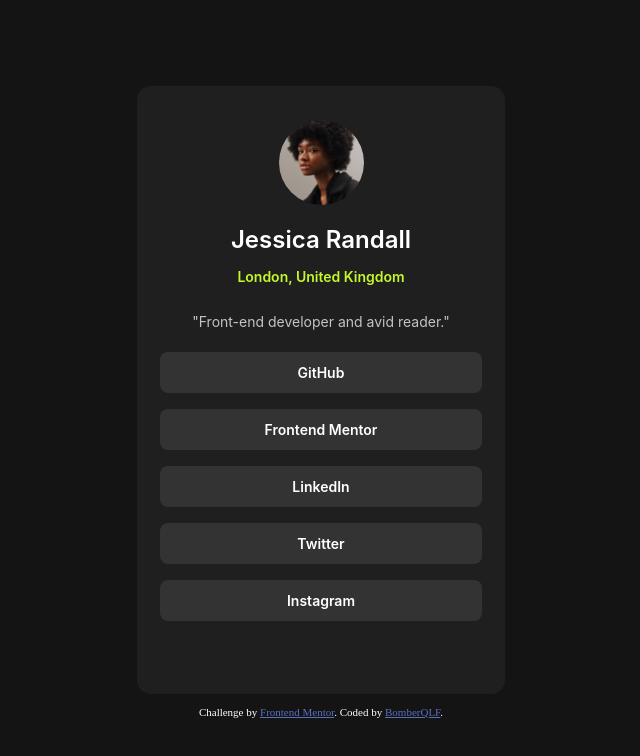
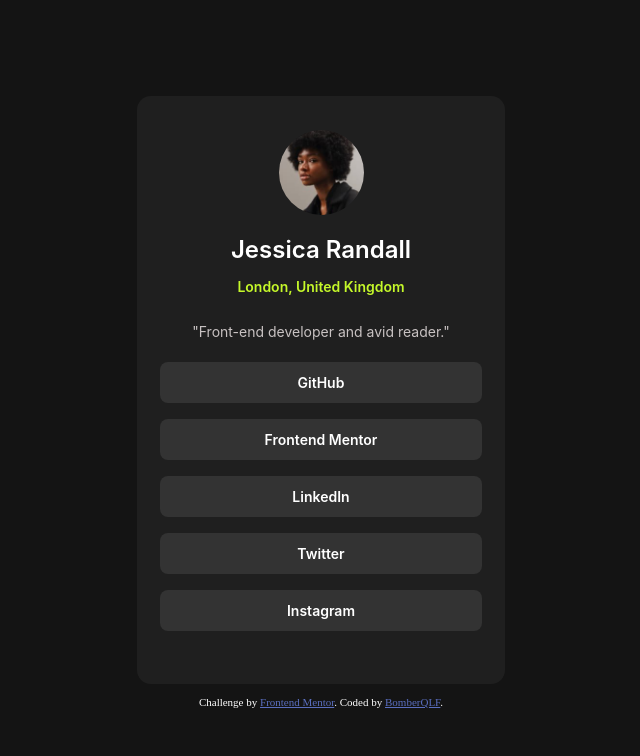
Before and after one commit to BomberQLF/Social-Links, a plain HTML site: page index.html in a window 1280 px wide. Shown: the whole page, without its empty margins (319-959 px from the left). Drawn offline with Linux system fonts and the light colour scheme.

Commit message:
Update style.css

```diff
--- a/style.css
+++ b/style.css
@@ -22,7 +22,7 @@ body {
     width: 340px;
     background-color: hsl(0, 0%, 12%);
     border-radius: 14px;
-    height: 580px;
+    height: 560px;
 }
 
 img {
```
